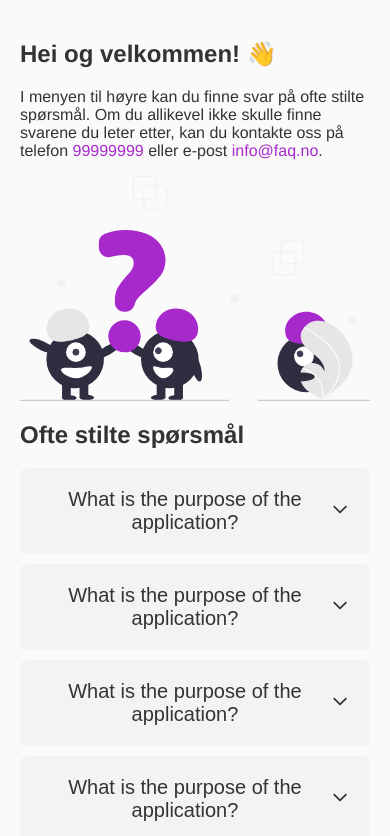
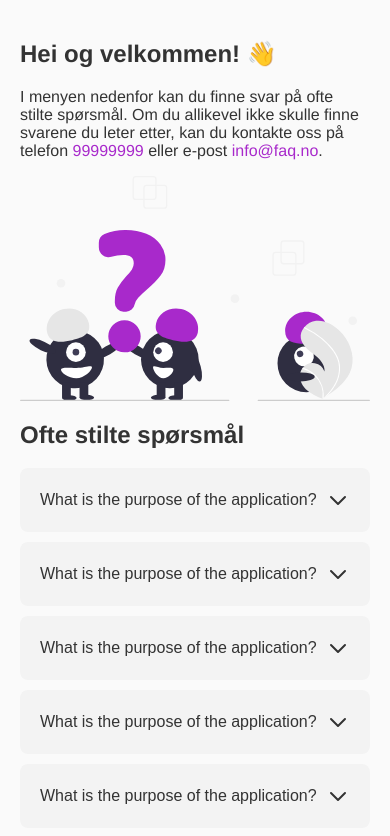
Before and after one commit to Petlas88/qa-test, a React (Create React App) app: page / in a window 390 px wide. Shown: the top 836 px of the page. Built offline with nearby package versions, Linux system fonts and the light colour scheme.

Commit message:
feat: add useMediaQuery.ts and conditionally change text based on screen size

```diff
--- a/src/App.tsx
+++ b/src/App.tsx
@@ -4,6 +4,7 @@ import {Column} from './components/base/Column'
 import {PageWrapper} from './components/base/PageWrapper'
 import {StyledA} from './components/base/StyledA'
 import {accordionData} from './utils/accordion-data'
+import useMediaQuery from './hooks/useMediaQuery'
 
 const App = () => {
   const linkHoverAndFocus = {
@@ -11,15 +12,18 @@ const App = () => {
     transition: { type: "spring", stiffness: 900 },
   };
 
+  const isTabletOrSmaller = useMediaQuery("(max-width: 768px)");
+  const accordionPositionText = isTabletOrSmaller ? "nedenfor" : "til høyre";
+
   return (
     <PageWrapper>
       <Column>
         <div>
           <h2>Hei og velkommen! 👋</h2>
           <p>
-            I menyen til høyre kan du finne svar på ofte stilte spørsmål. Om du
-            allikevel ikke skulle finne svarene du leter etter, kan du kontakte
-            oss på telefon{" "}
+            I menyen {accordionPositionText} kan du finne svar på ofte stilte
+            spørsmål. Om du allikevel ikke skulle finne svarene du leter etter,
+            kan du kontakte oss på telefon{" "}
             <StyledA
               href={"tel:+4799999999"}
               whileHover={linkHoverAndFocus}
--- a/src/components/Accordion/style.ts
+++ b/src/components/Accordion/style.ts
@@ -41,6 +41,10 @@ export const AccordionItemButton = styled.button<AccordionItemButtonProps>`
   &:focus {
     color: #a829cb;
   }
+
+  @media (max-width: 768px) {
+    font-size: 16px;
+  }
 `;
 
 export const AccordionItemContentWrapper = styled(
--- /dev/null
+++ b/src/hooks/useMediaQuery.ts
@@ -0,0 +1,19 @@
+import {useEffect, useState} from 'react'
+
+const useMediaQuery = (query: string) => {
+    const [matches, setMatches] = useState(false);
+
+    useEffect(() => {
+        const media = window.matchMedia(query);
+        if (media.matches !== matches) {
+            setMatches(media.matches);
+        }
+        const listener = () => setMatches(media.matches);
+        window.addEventListener("resize", listener);
+        return () => window.removeEventListener("resize", listener);
+    }, [matches, query]);
+
+    return matches;
+}
+
+export default useMediaQuery;
```
